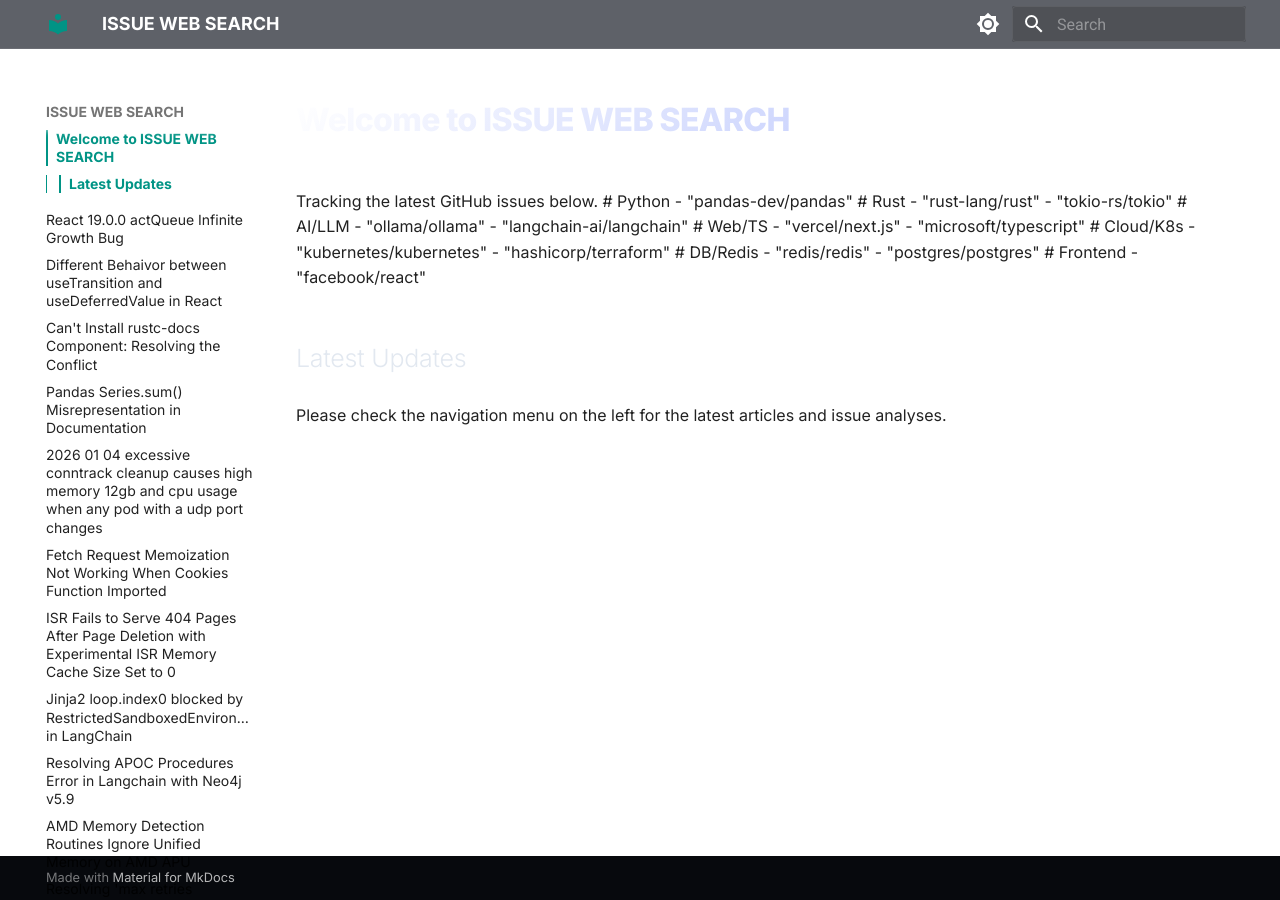
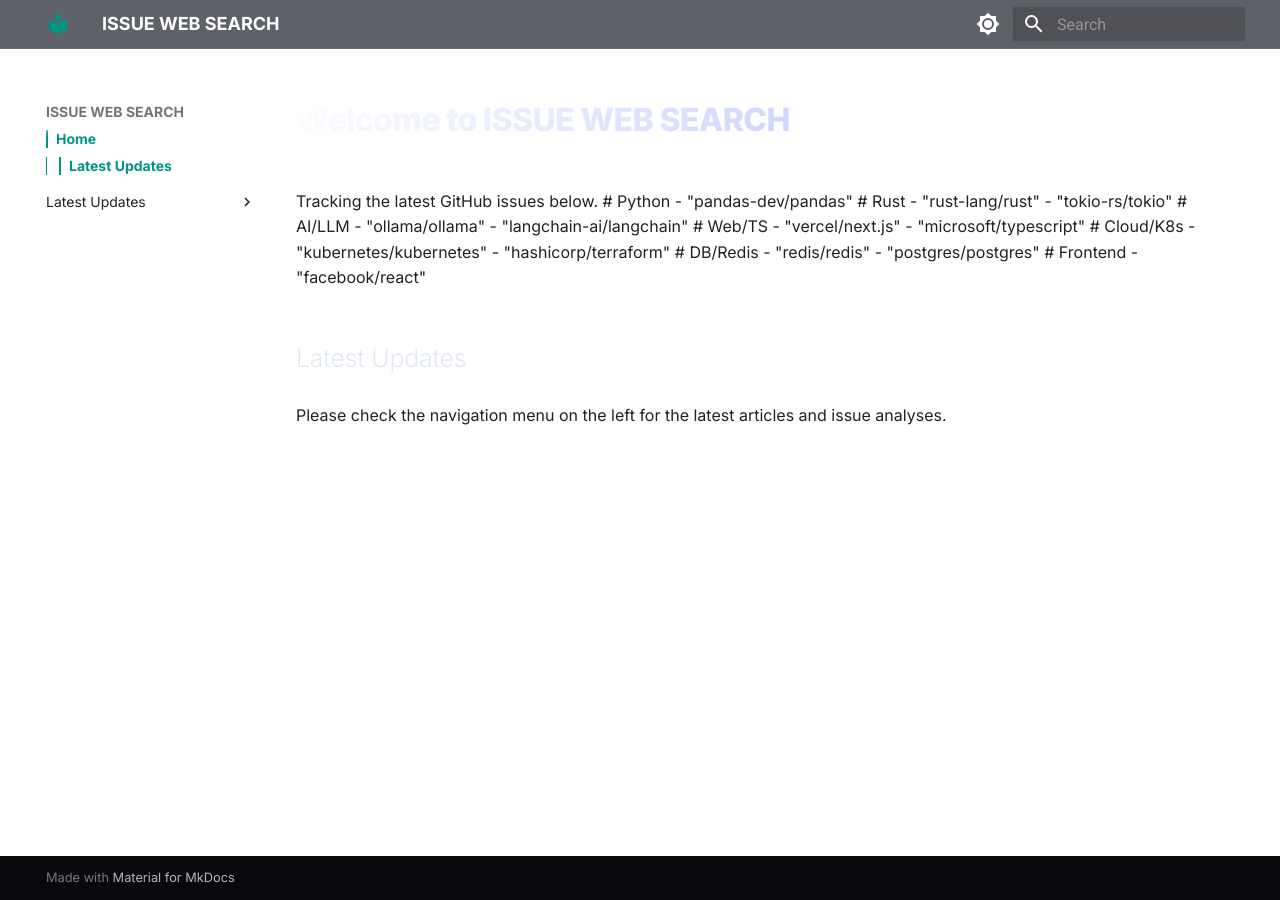
Before and after one commit to idmakers/automatic_A, an MkDocs documentation site: the page built from docs/index.md, in a window 1280 px wide. Built offline with MkDocs 1.6.1 and Material for MkDocs 9.7.7, drawn with Linux system fonts in a browser that asks for light colours; part of the change alters nothing that is shown.

Commit message:
feat(nav): manual nav update for reverse sorting

```diff
--- a/mkdocs.yml
+++ b/mkdocs.yml
@@ -1,61 +1,85 @@
 site_name: ISSUE WEB SEARCH
 site_url: https://justwe.uk/
-edit_uri: ""
-
+edit_uri: ''
 theme:
   name: material
   custom_dir: docs/overrides
   features:
-    - navigation.indexes
-    - navigation.indexes
-    - navigation.top
-    - navigation.tracking
-    - navigation.path
-    - toc.follow
-    - toc.integrate
-    - search.suggest
-    - search.highlight
-    - content.code.copy
-    - content.code.annotate
+  - navigation.indexes
+  - navigation.indexes
+  - navigation.top
+  - navigation.tracking
+  - navigation.path
+  - toc.follow
+  - toc.integrate
+  - search.suggest
+  - search.highlight
+  - content.code.copy
+  - content.code.annotate
   palette:
-    # Slate (Dark mode)
-    - media: "(prefers-color-scheme: dark)"
-      scheme: slate
-      primary: teal
-      accent: purple
-      toggle:
-        icon: material/brightness-4
-        name: Switch to light mode
-    # Light mode
-    - media: "(prefers-color-scheme: light)"
-      scheme: default
-      primary: teal
-      accent: purple
-      toggle:
-        icon: material/brightness-7
-        name: Switch to dark mode
+  - media: '(prefers-color-scheme: dark)'
+    scheme: slate
+    primary: teal
+    accent: purple
+    toggle:
+      icon: material/brightness-4
+      name: Switch to light mode
+  - media: '(prefers-color-scheme: light)'
+    scheme: default
+    primary: teal
+    accent: purple
+    toggle:
+      icon: material/brightness-7
+      name: Switch to dark mode
   font:
     text: Roboto
     code: Roboto Mono
-
 plugins:
-  - search
-  - tags:
-      tags_file: tags.md
-
+- search
+- tags:
+    tags_file: tags.md
 extra_css:
-  - stylesheets/extra.css
-
+- stylesheets/extra.css
 markdown_extensions:
-  - pymdownx.highlight:
-      anchor_linenums: true
-      line_spans: __span
-      pygments_lang_class: true
-  - pymdownx.inlinehilite
-  - pymdownx.snippets
-  - pymdownx.superfences
-  - admonition
-  - pymdownx.details
-
+- pymdownx.highlight:
+    anchor_linenums: true
+    line_spans: __span
+    pygments_lang_class: true
+- pymdownx.inlinehilite
+- pymdownx.snippets
+- pymdownx.superfences
+- admonition
+- pymdownx.details
 extra:
-  adsense_id: ca-pub-1591357964960456 # Replace with your ID
+  adsense_id: ca-pub-1591357964960456
+nav:
+- Home: index.md
+- Latest Updates:
+  - 2026-01-05-why-models-dont-use-full-cpu-power.md
+  - 2026-01-05-tokiofsfilewrite-returns-early-before-os-says-that-the-operation-is-completed.md
+  - 2026-01-05-suspense-boundary-broken-ignored-after-second-server-action-call.md
+  - 2026-01-05-scheduler-will-run-into-race-conditions-on-large-scale-clusters.md
+  - 2026-01-05-reasoning-tokens-not-passing-through-from-openrouter-to-chatopenai.md
+  - 2026-01-05-pulling-manifest-error.md
+  - 2026-01-05-fetch-request-memoization-not-working-when-cookies-function-imported.md
+  - 2026-01-05-doc-show-source-button-on-api-pages-does-not-link-to-expected-source-code.md
+  - 2026-01-05-doc-seriessum-has-examples-that-dont-illustrate-the-actual-results.md
+  - 2026-01-05-cant-install-rustc-docs-component-detected-conflict-sharedocrusthtmlrustc.md
+  - 2026-01-05-build-from-source-with-autodiff-fails-on-mac-os.md
+  - 2026-01-05-a-mechanism-to-fail-a-pod-that-is-stuck-due-to-an-invalid-image.md
+  - 2026-01-04-tracking-issue-for-rfc-2045-improving-target_feature.md
+  - 2026-01-04-tokiofsfilewrite-returns-early-before-os-says-that-the-operation-is-completed.md
+  - 2026-01-04-support-for-multiple-images-in-chat-endpoint.md
+  - 2026-01-04-scheduler-will-run-into-race-conditions-on-large-scale-clusters.md
+  - 2026-01-04-reasoning-tokens-not-passing-through-from-openrouter-to-chatopenai.md
+  - 2026-01-04-pulling-manifest-error.md
+  - 2026-01-04-new-amd-memory-detection-routines-ignores-unified-memory-on-amd-apu.md
+  - 2026-01-04-langchain-connects-neo4j-v59-error-could-not-use-apoc-procedures.md
+  - 2026-01-04-jinja2-loopindex0-blocked-by-restrictedsandboxedenvironment-when-using-template_formatjinja2.md
+  - 2026-01-04-isr-fails-to-serve-404-pages-once-the-page-gets-deleted-if-experimental-isr-memory-cache-size-is-set-to-0.md
+  - 2026-01-04-fetch-request-memoization-not-working-when-cookies-function-imported.md
+  - 2026-01-04-excessive-conntrack-cleanup-causes-high-memory-12gb-and-cpu-usage-when-any-pod-with-a-udp-port-changes.md
+  - 2026-01-04-doc-seriessum-has-examples-that-dont-illustrate-the-actual-results.md
+  - 2026-01-04-cant-install-rustc-docs-component-detected-conflict-sharedocrusthtmlrustc.md
+  - 2026-01-04-bug-different-behaivor-between-usetransition-and-usedeferredvalue.md
+  - 2026-01-04-bug-actqueue-forever-growing-in-react-1900.md
```
